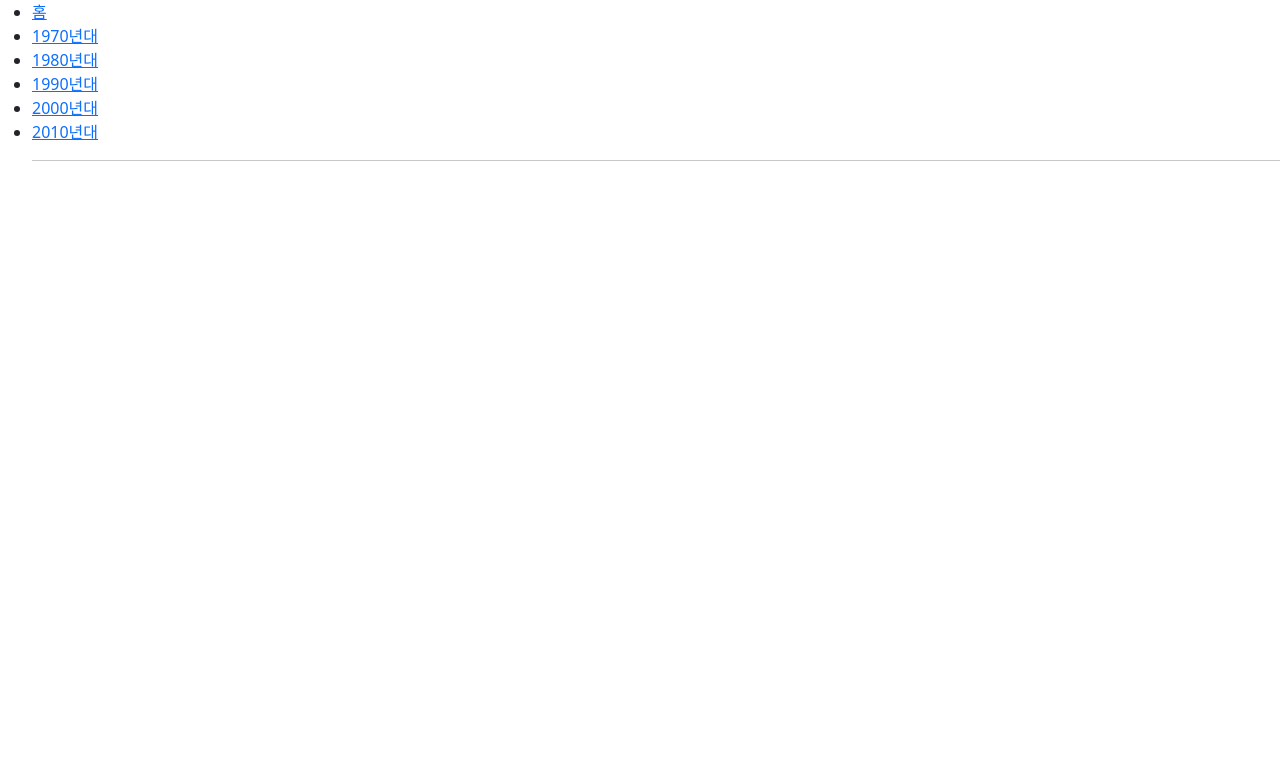
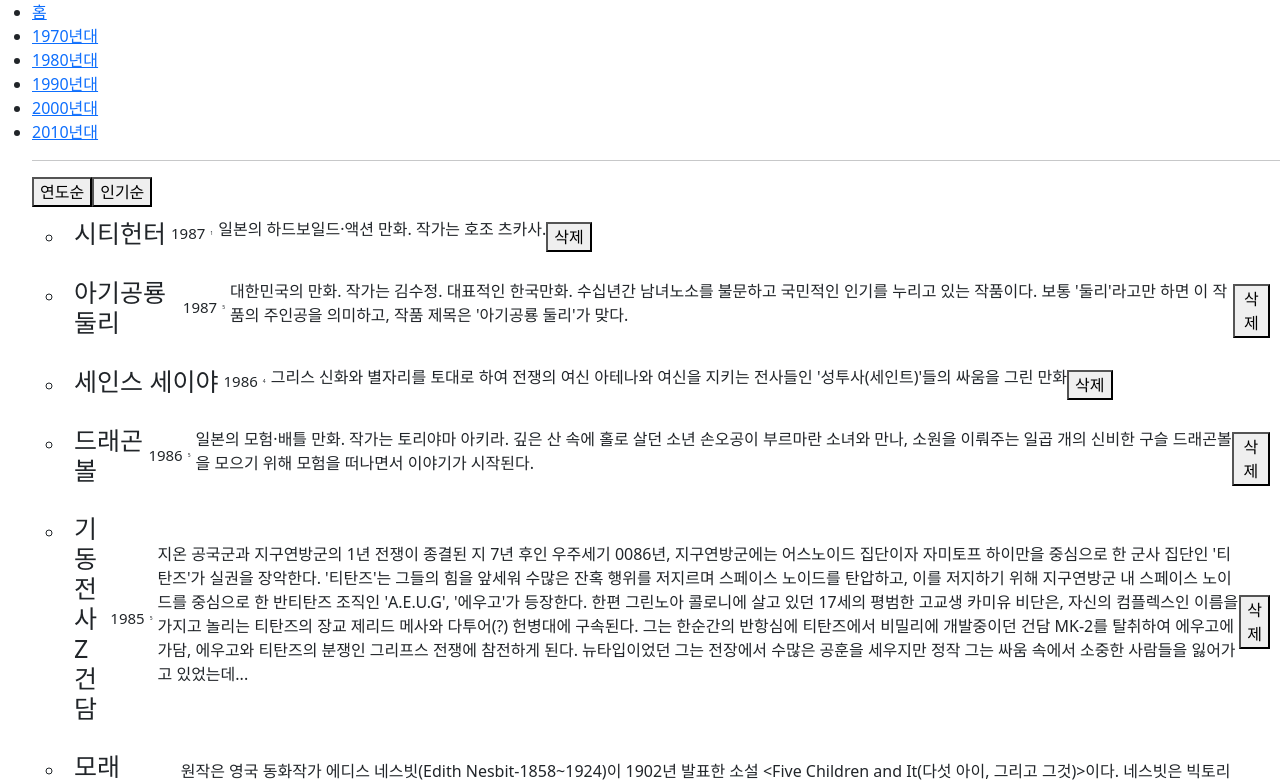
Before and after one commit to Eclipse-K/Animation_Page, a React (Create React App) app: page /Home in a window 1280 px wide. Shown: the top 783 px of the page. Built offline with nearby package versions, Linux system fonts and the light colour scheme.

Commit message:
Add Home.js

```diff
--- /dev/null
+++ b/src/Components/Home.js
@@ -0,0 +1,11 @@
+import AnimationForm from "./AnimationForm";
+
+function Home() {
+  return (
+    <div>
+      <AnimationForm />
+    </div>
+  );
+}
+
+export default Home;
--- a/src/Components/Navigation.js
+++ b/src/Components/Navigation.js
@@ -1,6 +1,7 @@
 import React from "react";
 import { Link } from "react-router-dom";
 import { Routes, Route } from "react-router-dom";
+import Home from "./Home";
 import S1970 from "./S1970";
 import S1980 from "./S1980";
 import S1990 from "./S1990";
@@ -12,7 +13,7 @@ function Navigation() {
     <div>
       <ul>
         <li>
-          <Link to="/">홈</Link>
+          <Link to="/Home">홈</Link>
         </li>
         <li>
           <Link to="/s1970">1970년대</Link>
@@ -31,6 +32,7 @@ function Navigation() {
         </li>
         <hr />
         <Routes>
+          <Route path="/Home" element={<Home />} />
           <Route path="/s1970" element={<S1970 />} />
           <Route path="/s1980" element={<S1980 />} />
           <Route path="/s1990" element={<S1990 />} />
```
